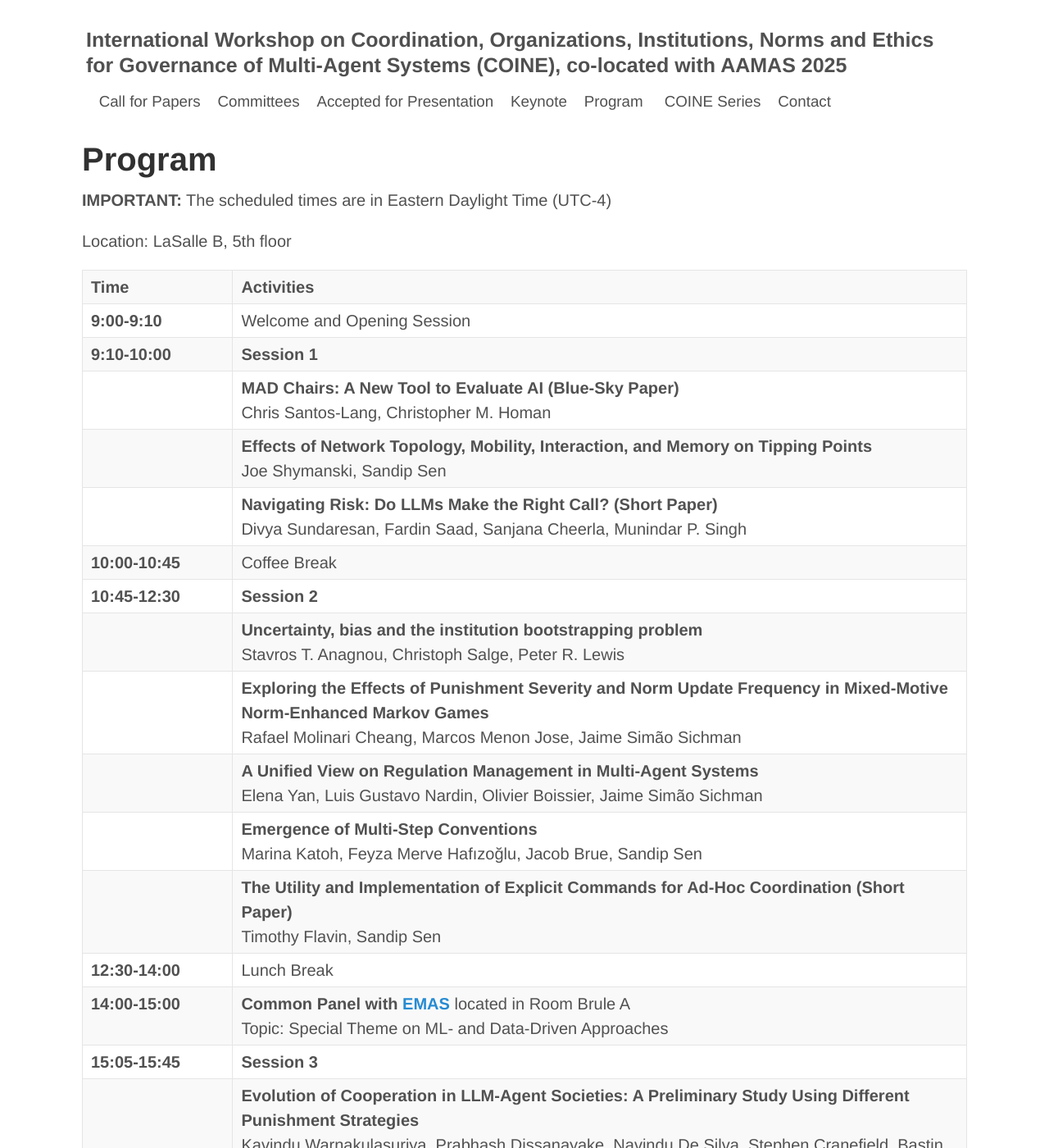
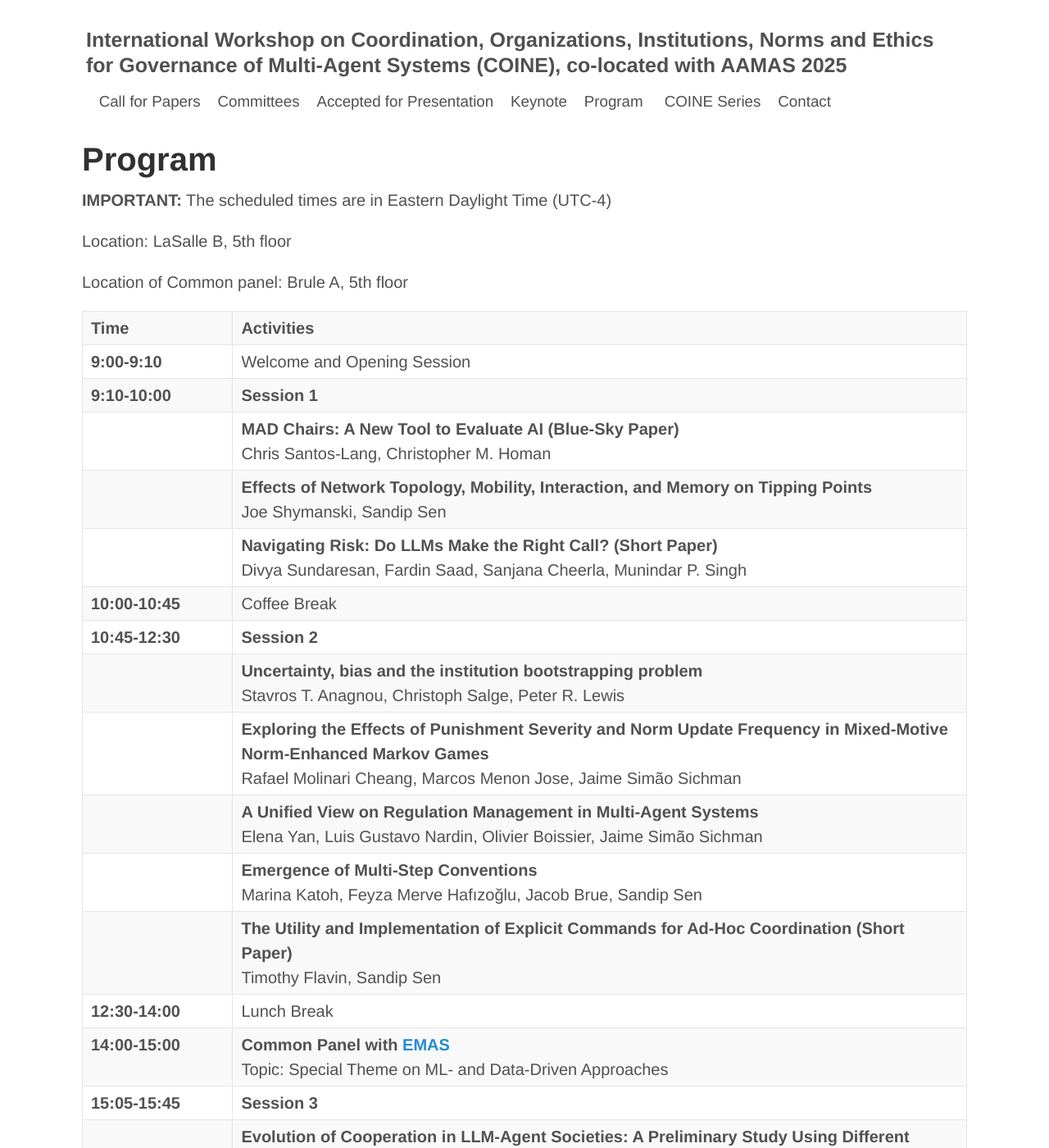
Before and after one commit to coin-workshop/coine-2025-detroit, a Jekyll site: the page built from technical_programme.md, in a window 1280 px wide and 1400 px high. Shown: the whole window at 82% size. Built offline with Jekyll 4.4.1, drawn with Linux system fonts in a browser that asks for light colours.

Commit message:
updated the location of common panel

```diff
--- a/technical_programme.md
+++ b/technical_programme.md
@@ -8,6 +8,8 @@ title: COINE
 <b>IMPORTANT:</b> The scheduled times are in Eastern Daylight Time (UTC-4)
 
 Location: LaSalle B, 5th floor
+
+Location of Common panel: Brule A, 5th floor
 
 <table id="coine2025-schedule">
   <tbody>
@@ -69,7 +71,7 @@ Location: LaSalle B, 5th floor
     </tr>
     <tr>
       <td align="left" valign="top"><b>14:00-15:00</b></td>
-      <td align="left" valign="top"><b>Common Panel with <a href="https://emas.in.tu-clausthal.de/2025/" target="_blank">EMAS</a></b> located in Room Brule A<br/>Topic: Special Theme on ML- and Data-Driven Approaches</td>
+      <td align="left" valign="top"><b>Common Panel with <a href="https://emas.in.tu-clausthal.de/2025/" target="_blank">EMAS</a></b><br/>Topic: Special Theme on ML- and Data-Driven Approaches</td>
     </tr>
     <tr>
       <td align="left" valign="top"><b>15:05-15:45</b></td>
```
